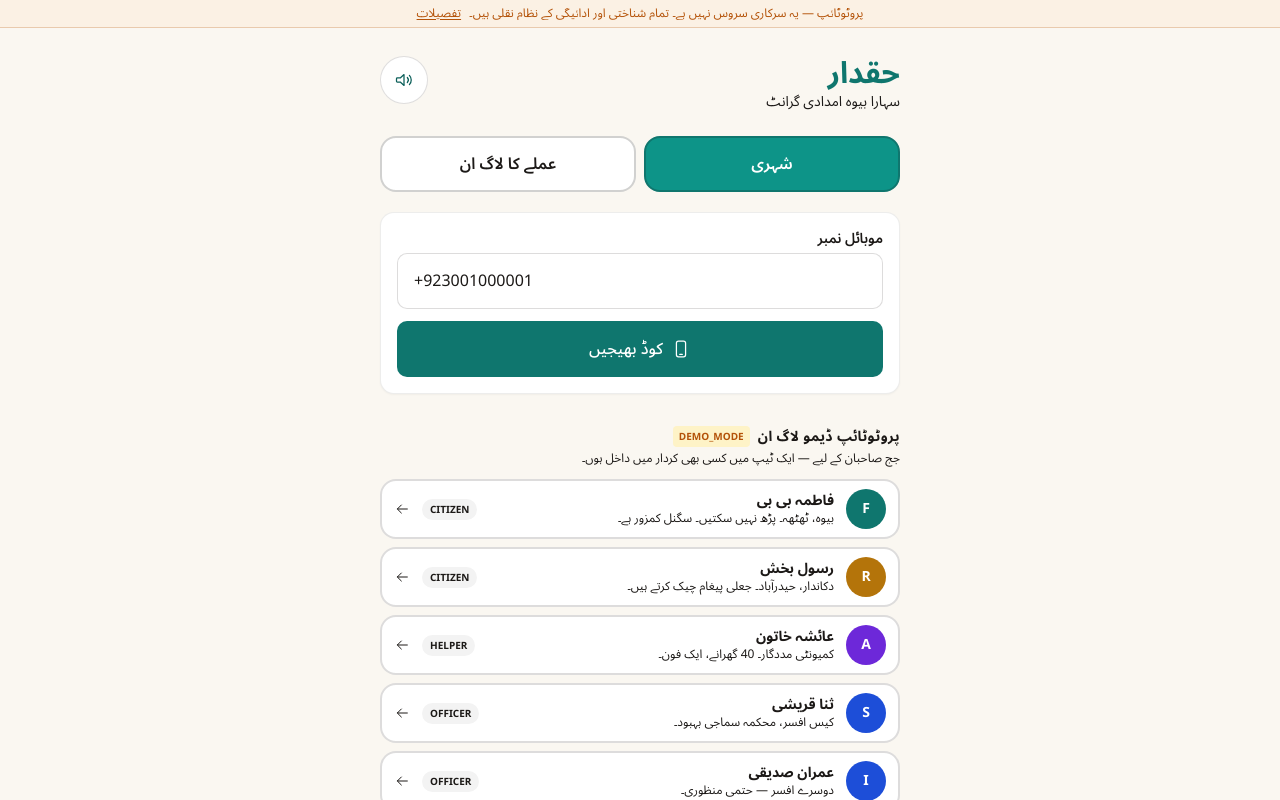
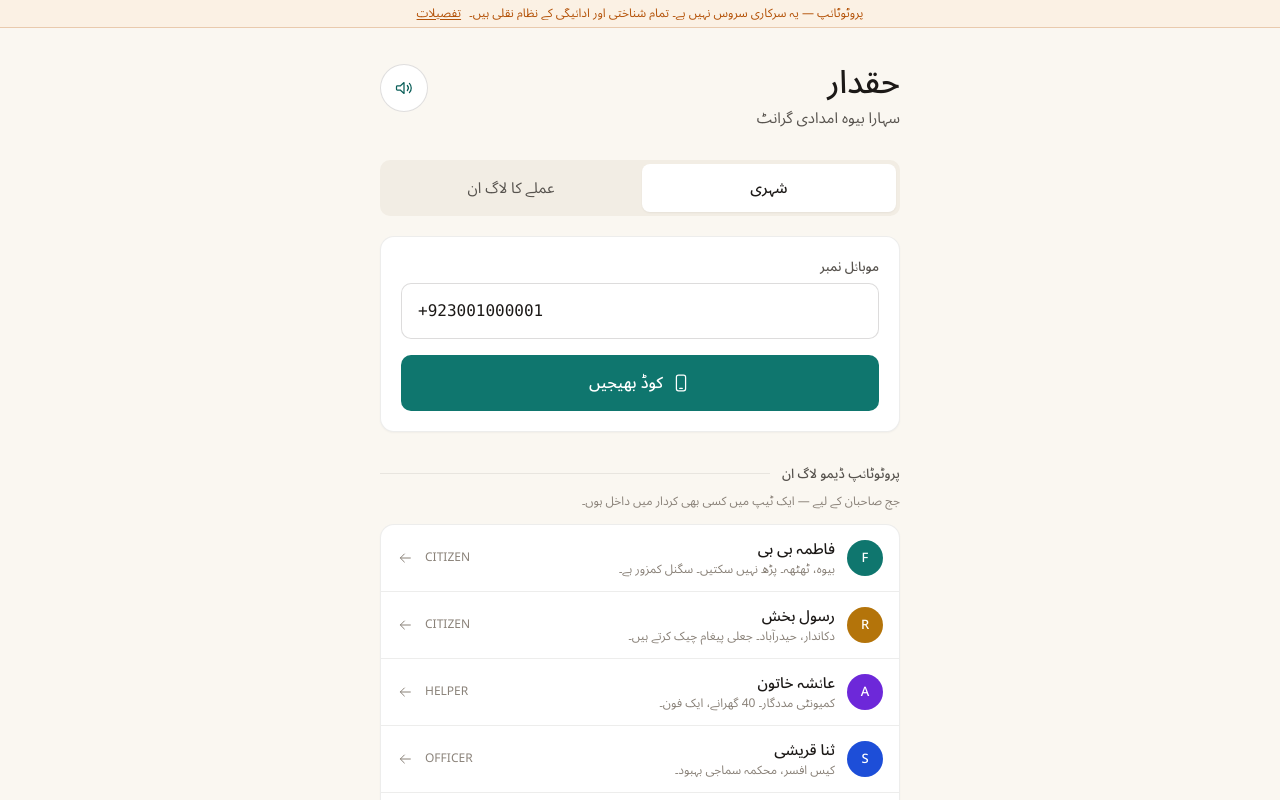
Before and after one commit to saim-x/haqdaar, a React (Vite) app in the folder frontend/: page /login in a window 1280 px wide. Shown: the top 800 px of the page. Built offline with nearby package versions, Linux system fonts and the light colour scheme.

Commit message:
feat(auth): sign-in as a counter, not a landing page
Wordmark, a two-way switch on a raised track, one card of fields, and
the demo personas as a plain ledger of people. Drops the DEMO_MODE
badge, the uppercase tracked headings and the 0.4em OTP field.

```diff
--- a/frontend/src/shared/auth/LoginPage.tsx
+++ b/frontend/src/shared/auth/LoginPage.tsx
@@ -16,6 +16,10 @@ type Tab = 'citizen' | 'staff';
  *  - citizens: phone + 6-digit OTP (simulated SMS)
  *  - staff/helpers: email + password
  *  - judges: one-tap demo persona login, clearly labelled as a prototype affordance
+ *
+ * The page has one job: get you in. So it is a wordmark, a two-way switch, one
+ * card of fields, and the demo list underneath as a plain ledger of people. No
+ * hero, no illustration, no gradient — a government counter does not sell itself.
  */
 export function LoginPage() {
   const { t, lang } = useI18n();
@@ -89,44 +93,58 @@ export function LoginPage() {
 
   return (
     <div className="screen">
-      <header className="mb-6 mt-2 flex items-start justify-between gap-3">
-        <div>
-          <h1 className="text-3xl font-bold text-teal-700">{t('app.name')}</h1>
-          <p className="text-sm text-ink-soft">{t('app.tagline')}</p>
+      <header className="enter enter-1 mb-7 mt-4 flex items-start justify-between gap-3">
+        <div className="min-w-0">
+          <h1 className="text-display-lg font-medium leading-[1.2] text-ink">{t('app.name')}</h1>
+          <p className="mt-1 text-body leading-[1.7] text-ink-2">{t('app.tagline')}</p>
         </div>
         <AudioButton audioKey="login_welcome" text={t('login.subtitle')} />
       </header>
 
-      <div className="mb-5 grid grid-cols-2 gap-2" role="tablist">
-        {(['citizen', 'staff'] as Tab[]).map((key) => (
+      <div
+        className="enter enter-2 mb-5 grid grid-cols-2 gap-1 rounded-control bg-raised p-1"
+        role="tablist"
+      >
+        {(['citizen', 'staff'] as Tab[]).map((key) => {
+          const selected = tab === key;
+          return (
             <button
               key={key}
               role="tab"
-            aria-selected={tab === key}
+              aria-selected={selected}
               onClick={() => setTab(key)}
-            className={`min-h-primary rounded-2xl border-2 text-base font-semibold ${
-              tab === key ? 'border-teal-700 bg-teal-600 text-white' : 'border-ink/20 bg-white text-ink'
+              className={`press min-h-tap rounded-[8px] text-body ${
+                selected
+                  ? 'bg-card font-medium text-ink shadow-hair'
+                  : 'text-ink-2 hover:text-ink'
               }`}
             >
               {key === 'citizen' ? t('login.roleCitizen') : t('login.staffTitle')}
             </button>
-        ))}
+          );
+        })}
       </div>
 
       {error && (
-        <div role="alert" className="mb-4 rounded-2xl border-2 border-[#B42318]/40 bg-[#B42318]/10 px-4 py-3 text-sm font-semibold text-[#B42318]">
+        <div
+          role="alert"
+          className="enter mb-4 rounded-control border border-negative/25 bg-negative-wash px-4 py-3 text-caption font-medium text-negative"
+        >
           {error}
         </div>
       )}
       {notice && (
-        <div role="status" className="mb-4 rounded-2xl border-2 border-teal-600/30 bg-teal-50 px-4 py-3 text-sm font-semibold text-teal-800">
+        <div
+          role="status"
+          className="enter mb-4 rounded-control border border-accent/25 bg-accent-wash px-4 py-3 text-caption font-medium text-accent-ink"
+        >
           {notice}
         </div>
       )}
 
       {tab === 'citizen' ? (
-        <section className="card p-4">
-          <label htmlFor="phone" className="mb-1 block text-sm font-semibold text-ink-soft">
+        <section className="card enter enter-3 p-5">
+          <label htmlFor="phone" className="block text-caption font-medium text-ink-2">
             {t('login.phone')}
           </label>
           <input
@@ -136,16 +154,22 @@ export function LoginPage() {
             dir="ltr"
             value={phone}
             onChange={(e) => setPhone(e.target.value)}
-            className="num"
+            className="num mt-1.5 font-mono"
             autoComplete="tel"
           />
           {!challengeId ? (
-            <TapButton block className="mt-3" onClick={handleSendOtp} disabled={busy === 'otp'} icon={<IconPhone size={20} />}>
+            <TapButton
+              block
+              className="mt-4"
+              onClick={handleSendOtp}
+              disabled={busy === 'otp'}
+              icon={<IconPhone size={20} />}
+            >
               {t('login.sendOtp')}
             </TapButton>
           ) : (
             <>
-              <label htmlFor="otp" className="mb-1 mt-4 block text-sm font-semibold text-ink-soft">
+              <label htmlFor="otp" className="mt-5 block text-caption font-medium text-ink-2">
                 {t('login.otp')}
               </label>
               <input
@@ -156,22 +180,35 @@ export function LoginPage() {
                 maxLength={6}
                 value={otp}
                 onChange={(e) => setOtp(e.target.value.replace(/\D/g, ''))}
-                className="num tracking-[0.4em]"
+                className="num mt-1.5 text-center font-mono text-title-lg tracking-[0.2em]"
                 autoComplete="one-time-code"
               />
-              <TapButton block className="mt-3" onClick={handleVerifyOtp} disabled={otp.length !== 6 || busy === 'verify'}>
+              <TapButton
+                block
+                className="mt-4"
+                onClick={handleVerifyOtp}
+                disabled={otp.length !== 6 || busy === 'verify'}
+              >
                 {t('login.verify')}
               </TapButton>
             </>
           )}
         </section>
       ) : (
-        <section className="card p-4">
-          <label htmlFor="email" className="mb-1 block text-sm font-semibold text-ink-soft">
+        <section className="card enter enter-3 p-5">
+          <label htmlFor="email" className="block text-caption font-medium text-ink-2">
             {t('login.email')}
           </label>
-          <input id="email" type="email" dir="ltr" value={email} onChange={(e) => setEmail(e.target.value)} autoComplete="username" />
-          <label htmlFor="password" className="mb-1 mt-4 block text-sm font-semibold text-ink-soft">
+          <input
+            id="email"
+            type="email"
+            dir="ltr"
+            value={email}
+            onChange={(e) => setEmail(e.target.value)}
+            className="mt-1.5"
+            autoComplete="username"
+          />
+          <label htmlFor="password" className="mt-5 block text-caption font-medium text-ink-2">
             {t('login.password')}
           </label>
           <input
@@ -180,49 +217,52 @@ export function LoginPage() {
             dir="ltr"
             value={password}
             onChange={(e) => setPassword(e.target.value)}
+            className="mt-1.5"
             autoComplete="current-password"
           />
-          <TapButton block className="mt-3" onClick={handlePassword} disabled={busy === 'password'} icon={<IconShield size={20} />}>
+          <TapButton
+            block
+            className="mt-4"
+            onClick={handlePassword}
+            disabled={busy === 'password'}
+            icon={<IconShield size={20} />}
+          >
             {t('login.signIn')}
           </TapButton>
         </section>
       )}
 
-      <section className="mt-8">
-        <div className="mb-1 flex items-center gap-2">
-          <h2 className="text-sm font-bold uppercase tracking-wide text-ink-soft">{t('login.demoTitle')}</h2>
-          <span className="rounded bg-amber-100 px-1.5 py-0.5 text-[10px] font-bold text-amber-700">DEMO_MODE</span>
-        </div>
-        <p className="mb-3 text-xs text-ink-soft">{t('login.demoHint')}</p>
-        <ul className="grid gap-2">
+      <section className="enter enter-4 mt-8">
+        <h2 className="section-label">{t('login.demoTitle')}</h2>
+        <p className="mt-2 text-meta leading-[1.7] text-ink-3">{t('login.demoHint')}</p>
+
+        <ul className="card mt-3 overflow-hidden">
           {PERSONAS.map((persona) => (
-            <li key={persona.key}>
+            <li key={persona.key} className="border-b border-ink/[0.08] last:border-b-0">
               <button
                 type="button"
                 data-persona={persona.key}
                 onClick={() => void handleDemo(persona.key)}
                 disabled={busy !== null}
-                className="flex min-h-primary w-full items-center gap-3 rounded-2xl border-2 border-ink/15 bg-white px-3 py-2 text-start transition hover:border-teal-600 hover:bg-teal-50 disabled:opacity-60"
+                className="press flex min-h-primary w-full items-center gap-3 px-4 py-3 text-start hover:bg-raised disabled:opacity-50"
               >
                 <span
                   aria-hidden
-                  className="grid h-10 w-10 shrink-0 place-items-center rounded-full text-sm font-bold text-white"
+                  className="grid h-9 w-9 shrink-0 place-items-center rounded-full text-caption font-medium text-white"
                   style={{ backgroundColor: persona.accent }}
                 >
                   {persona.name.slice(0, 1)}
                 </span>
                 <span className="min-w-0 flex-1">
-                  <span className="block truncate text-sm font-bold text-ink">
+                  <span className="block truncate text-body font-medium text-ink">
                     {lang === 'ur' ? persona.nameUr : persona.name}
                   </span>
-                  <span className="block truncate text-xs text-ink-soft">
+                  <span className="block truncate text-meta text-ink-3">
                     {lang === 'ur' ? persona.blurbUr : persona.blurbEn}
                   </span>
                 </span>
-                <span className="shrink-0 rounded-full bg-ink/5 px-2 py-0.5 text-[10px] font-bold uppercase text-ink-soft">
-                  {persona.role}
-                </span>
-                <IconArrowRight size={16} className="shrink-0 text-ink-soft rtl:rotate-180" />
+                <span className="shrink-0 text-meta text-ink-3">{persona.role}</span>
+                <IconArrowRight size={16} className="shrink-0 text-ink-3" />
               </button>
             </li>
           ))}
--- a/frontend/src/shared/auth/guards.tsx
+++ b/frontend/src/shared/auth/guards.tsx
@@ -6,7 +6,9 @@ import type { Role } from '../api/types';
 
 function FullScreenMessage({ children }: { children: ReactNode }) {
   return (
-    <div className="grid min-h-[60dvh] place-items-center px-6 text-center text-sm text-ink-soft">{children}</div>
+    <div className="grid min-h-[60dvh] place-items-center px-6 text-center text-caption text-ink-3">
+      {children}
+    </div>
   );
 }
 
```
Lines whose indentation alone changed are shown as unchanged.
